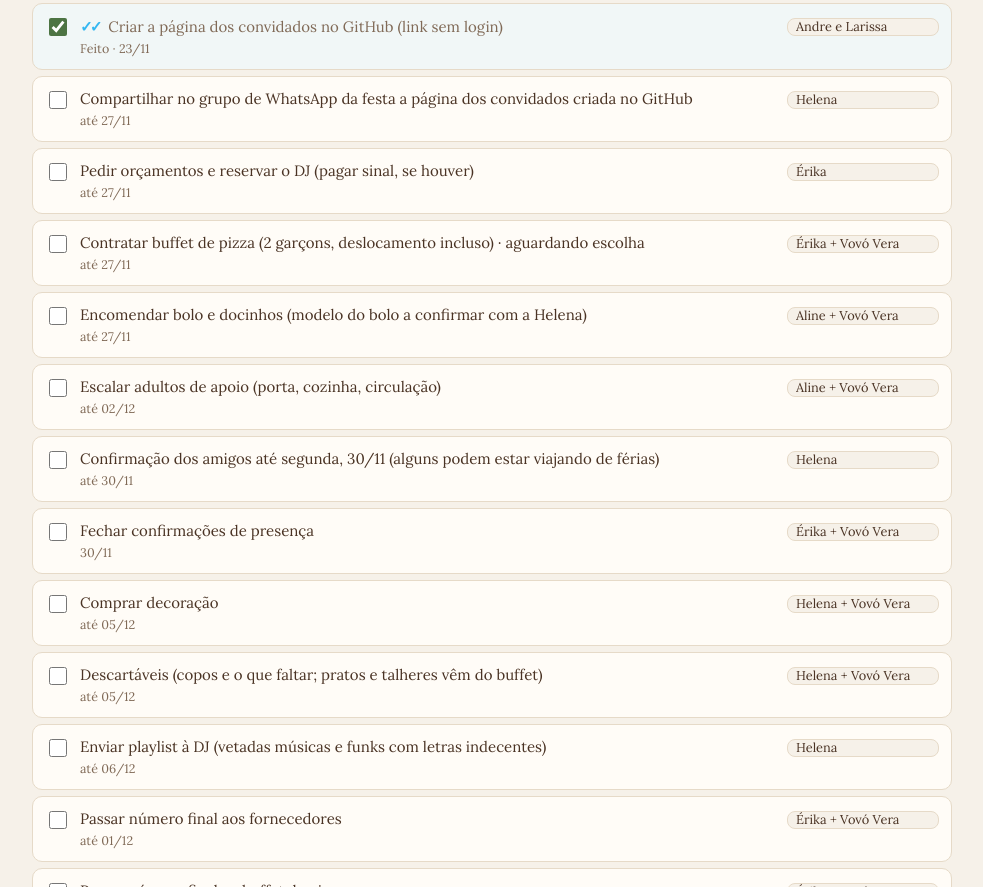
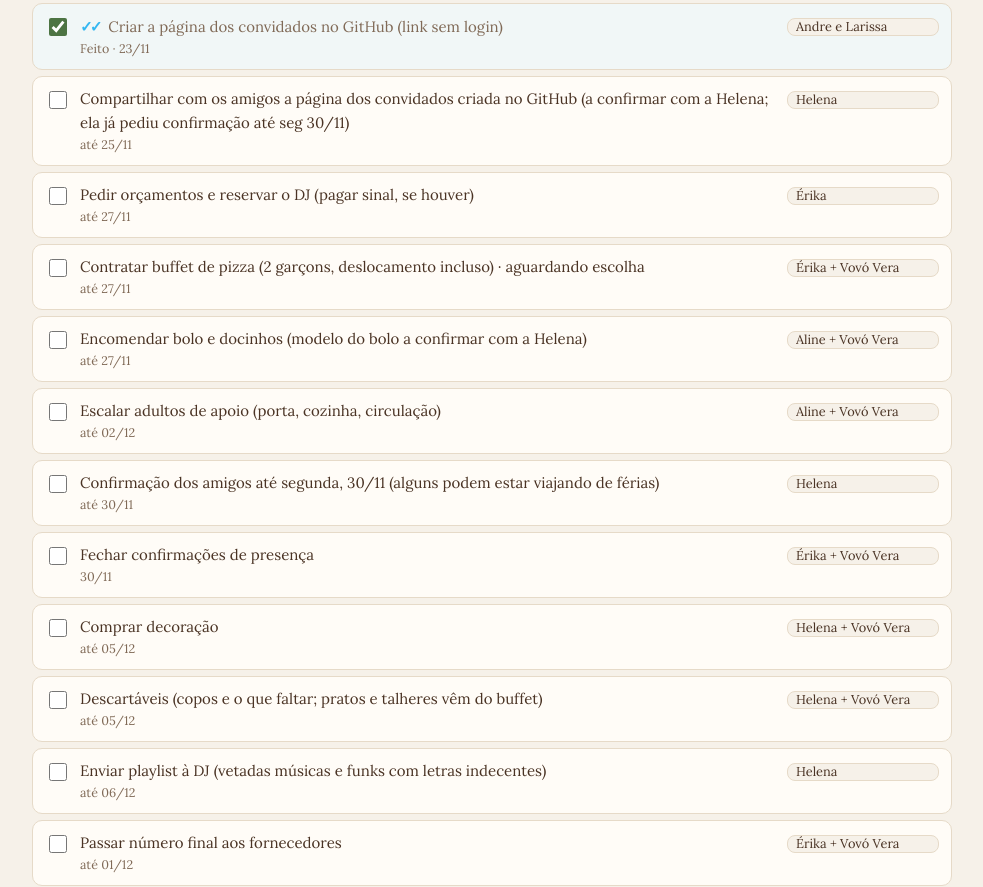
Before and after one commit to andre1512/festa-helena, a plain HTML site: page projeto/index.html in a window 1280 px wide. Shown: the part 3236-4123 px from the top of the page, without its empty margins (148-1131 px from the left). Drawn offline with Linux system fonts and the light colour scheme.

Commit message:
Prazo para compartilhar a página dos convidados: 25/11
Co-Authored-By: Claude Opus 5.5 <noreply@anthropic.com>
Claude-Session: https://claude.ai/code/session_01DcUDym9GkczhA8DshrY5XT

```diff
--- a/projeto/index.html
+++ b/projeto/index.html
@@ -329,7 +329,7 @@ button:focus-visible{outline:2px solid var(--accent)}
     ['Criar no Canva e enviar convite','enviado','Helena',1],
     ['Kit de primeiros socorros (farmacinha da casa)','pronto','Casa',1],
     ['Criar a página dos convidados no GitHub (link sem login)','23/11','Andre e Larissa',1],
-    ['Compartilhar no grupo de WhatsApp da festa a página dos convidados criada no GitHub','até 27/11','Helena',0],
+    ['Compartilhar com os amigos a página dos convidados criada no GitHub (a confirmar com a Helena; ela já pediu confirmação até seg 30/11)','até 25/11','Helena',0],
     ['Pedir orçamentos e reservar o DJ (pagar sinal, se houver)','até 27/11','Érika',0],
     ['Contratar buffet de pizza (2 garçons, deslocamento incluso) · aguardando escolha','até 27/11','Érika + Vovó Vera',0],
     ['Encomendar bolo e docinhos (modelo do bolo a confirmar com a Helena)','até 27/11','Aline + Vovó Vera',0],
```
